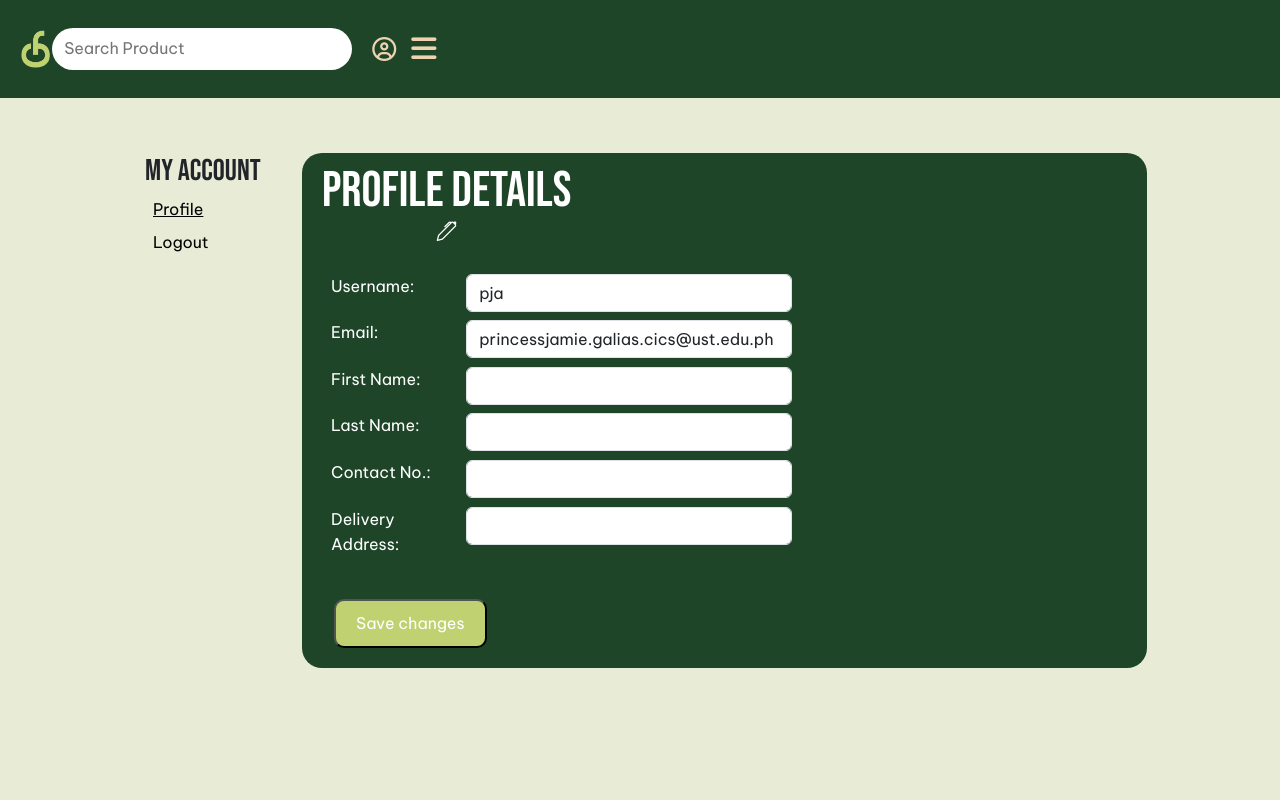
After one commit to PJA03/CFN, a PHP site: page /CFN/editUserProfile.php in a window 1280 px wide. The commit adds this page. Run offline with PHP 8.4, Linux system fonts and the light colour scheme; a user stored in the database is signed in; data comes from the database, SQL or seed files in the repository.

Commit message:
added user profile page function and session

```diff
--- /dev/null
+++ b/User_Profile_Page/editUserProfile.php
@@ -0,0 +1,150 @@
+<?php
+require_once "../conn.php";
+session_start();
+
+if (isset($_SESSION['email'])) {
+    $email = $_SESSION['email'];
+
+    $sql = "SELECT username, email, first_name, last_name, contact_no, address FROM tb_user WHERE email = '$email'";
+    $result = $conn->query($sql);
+
+    if ($result->num_rows > 0) {
+        $user = $result->fetch_assoc();
+    } else {
+        $user = ['error' => 'User not found'];
+    }
+} else {
+    header('Location: ../Registration_Page/registration.php');
+    exit();
+}
+
+if (isset($_POST['logout'])) {
+    session_destroy();
+    header('Location: ../Home_Page/Home.html');
+    exit();
+}
+
+if (isset($_POST['save'])) {
+    $username = $_POST['username'];
+    $email = $_POST['email'];
+    $first_name = $_POST['first_name'];
+    $last_name = $_POST['last_name'];
+    $contact_no = $_POST['contact_no'];
+    $address = $_POST['address'];
+
+    $sql = "UPDATE tb_user SET username = '$username', email = '$email', first_name = '$first_name', last_name = '$last_name', contact_no = '$contact_no', address = '$address' WHERE email = '$email'";
+    $result = $conn->query($sql);
+
+    if ($result) {
+        $user = ['username' => $username, 'email' => $email, 'first_name' => $first_name, 'last_name' => $last_name, 'contact_no' => $contact_no, 'address' => $address];
+        header('Location: UserProfile.php');
+    } else {
+        $user = ['error' => 'Failed to update user'];
+    }
+}
+?>
+<!DOCTYPE html>
+<html lang="en">
+
+<head>
+    <meta charset="UTF-8">
+    <meta http-equiv="X-UA-Compatible" content="IE=edge">
+    <link rel="stylesheet" href="style.css">
+    <link rel="stylesheet" href="main.js">
+    <meta name="viewport" content="width=device-width, initial-scale=1.0">
+    <title>Edit Account Profile</title>
+    <link href="https://cdn.jsdelivr.net/npm/bootstrap@5.3.3/dist/css/bootstrap.min.css" rel="stylesheet" integrity="sha384-QWTKZyjpPEjISv5WaRU9OFeRpok6YctnYmDr5pNlyT2bRjXh0JMhjY6hW+ALEwIH" crossorigin="anonymous">
+    <link rel="preconnect" href="https://fonts.googleapis.com">
+    <link rel="preconnect" href="https://fonts.gstatic.com" crossorigin>
+    <link href="https://fonts.googleapis.com/css2?family=Be+Vietnam+Pro&family=Bebas+Neue&display=swap" rel="stylesheet">
+    <link rel="stylesheet" href="https://cdnjs.cloudflare.com/ajax/libs/font-awesome/6.5.1/css/all.min.css">
+    <link rel="stylesheet" href="https://cdnjs.cloudflare.com/ajax/libs/bootstrap-icons/1.10.3/font/bootstrap-icons.min.css">
+    <link rel="stylesheet" href="style.css">
+</head>
+
+<body>
+    <header>
+        <div class="logo">
+            <img src="../Home_Page/cfn_logo2.png" alt="Logo" class="logo-image" />
+        </div>
+        <div class="navbar">
+            <input type="text" class="search-bar" placeholder="Search Product" />
+            <div class="icons">
+                <i class="far fa-user-circle fa-2x icon-profile"></i>
+                <i class="fas fa-bars burger-menu"></i>
+            </div>
+        </div>
+    </header>
+
+    <div class="main">
+        <div class="row">
+            <div class="col-md-2 left-panel">
+                <h3>My Account</h3>
+                <a href="UserProfile.html" class="active">Profile</a>
+                <br>
+                <form method="post" action="">
+                    <button class="transparent-button" name="logout">Logout</button>
+                </form>
+            </div>
+            <div class="col-md-10 right-panel container">
+                <button class="transparent-button" style="color: white;" id="edit-button">
+                    <h2>Profile Details<p class="lead"><i class="bi bi-pen"></i></p></h2>
+                </button>
+                <br>
+                <form method="post" action="">
+                    <div class="row">
+                        <div class="col-md-2">
+                            <p>Username: </p>
+                        </div>
+                        <div class="col-md-10">
+                            <input type="text" name="username" class="editable form-control profile-input" value="<?php echo isset($user['username']) ? $user['username'] : ''; ?>">
+                        </div>
+                    </div>
+                    <div class="row">
+                        <div class="col-md-2">
+                            <p>Email:</p>
+                        </div>
+                        <div class="col-md-10">
+                            <input type="text" name="email" class="editable form-control profile-input" value="<?php echo isset($user['email']) ? $user['email'] : ''; ?>">
+                        </div>
+                    </div>
+                    <div class="row">
+                        <div class="col-md-2">
+                            <p>First Name:</p>
+                        </div>
+                        <div class="col-md-10">
+                            <input type="text" name="first_name" class="editable form-control profile-input" value="<?php echo isset($user['first_name']) ? $user['first_name'] : ''; ?>">
+                        </div>
+                    </div>
+                    <div class="row">
+                        <div class="col-md-2">
+                            <p>Last Name: </p>
+                        </div>
+                        <div class="col-md-10">
+                            <input type="text" name="last_name" class="editable form-control profile-input" value="<?php echo isset($user['last_name']) ? $user['last_name'] : ''; ?>">
+                        </div>
+                    </div>
+                    <div class="row">
+                        <div class="col-md-2">
+                            <p>Contact No.:</p>
+                        </div>
+                        <div class="col-md-10">
+                            <input type="text" name="contact_no" class="editable form-control profile-input" value="<?php echo isset($user['contact_no']) ? $user['contact_no'] : ''; ?>">
+                        </div>
+                    </div>
+                    <div class="row">
+                        <div class="col-md-2">
+                            <p>Delivery Address: </p>
+                        </div>
+                        <div class="col-md-10">
+                            <input type="text" name="address" class="editable form-control profile-input" value="<?php echo isset($user['address']) ? $user['address'] : ''; ?>">
+                        </div>
+                    </div>
+                    <button type="submit" name="save" class="save-button">Save changes</button>
+                </form>
+            </div>
+        </div>
+    </div>
+</body>
+
+</html>
--- a/User Profile Page/style.css
+++ b/User_Profile_Page/style.css
@@ -74,7 +74,7 @@ header {
     justify-content: flex-start;
     gap: 20px;
     flex-grow: 1; /* Allow navbar to use available space */
-    margin-left: 1015px; /* Add space between the logo and navbar */
+    margin-left: 1050; /* Add space between the logo and navbar */
 }
 
 /* Search Bar Styling */
@@ -108,6 +108,7 @@ header {
     color: #EED3B1;
     cursor: pointer;
 }
+
 
 /* Ensure the body doesn't have padding that messes with the layout */
 body {
@@ -164,3 +165,20 @@ body {
 .profile-details button i {
     color: white; /* Change this to the desired color */
 }
+
+.save-button {
+    background-color: #C0D171 !important;
+    color: white;
+    padding: 10px 20px;
+    border-radius: 10px;
+    margin: 20px;
+    cursor: pointer;
+}
+
+.right-panel .form-control {
+    width: 50%; /* Adjust the width as needed */
+}
+
+.row{
+    margin: 5px;
+}
```
Also changed, not shown: Registration_Page/registration.php (+9 -2 lines), User Profile Page/UserProfile.html (deleted, +0 -110 lines), User_Profile_Page/UserProfile.php (added, +130 -0 lines).
